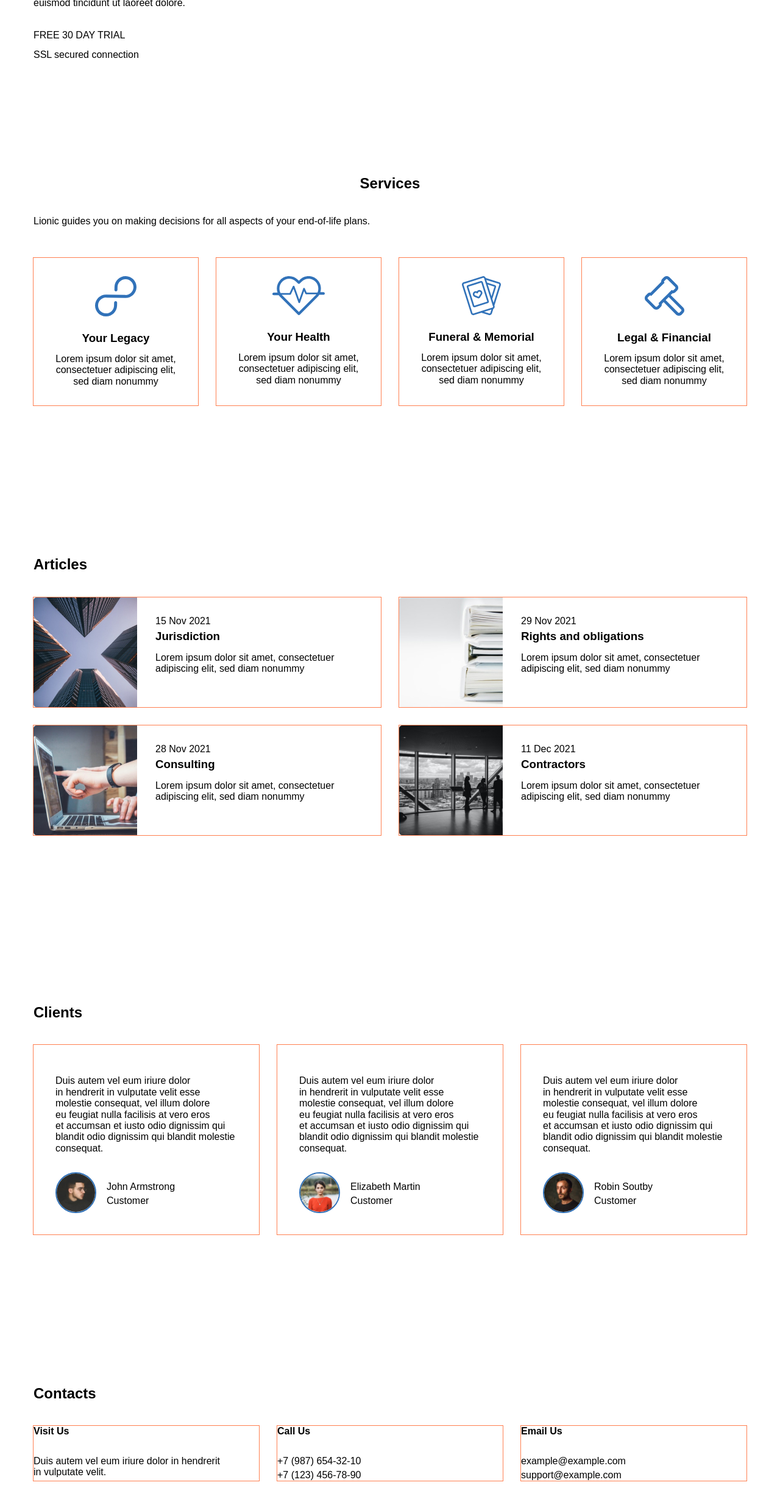
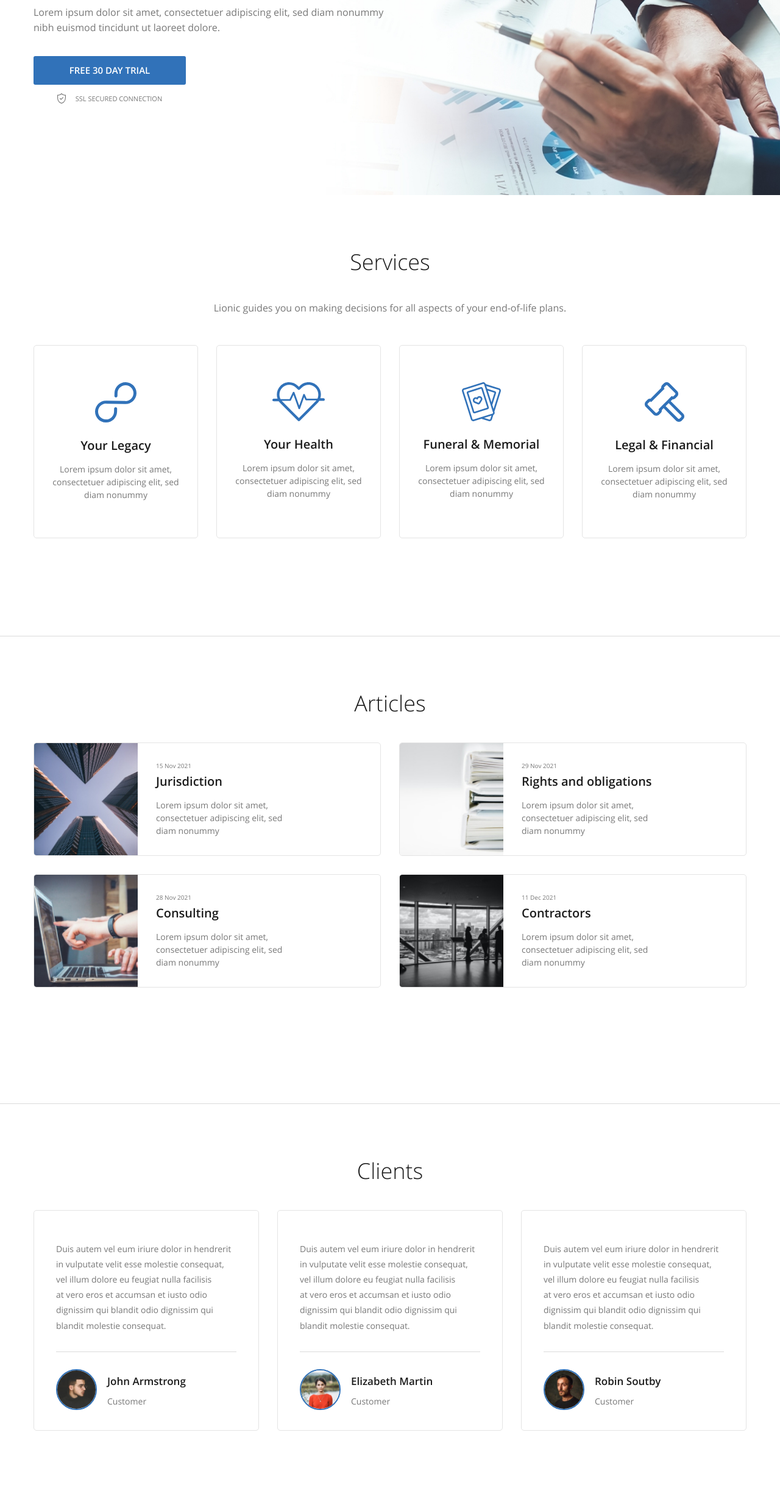
Before and after one commit to adambeckercodes/lionic-webpage, a plain HTML site: page index.html in a window 1280 px wide. Shown: the part 341-2800 px from the top of the page at 61% size. Drawn offline with Linux system fonts and the light colour scheme.

Commit message:
basit styles done

```diff
--- a/css/style.css
+++ b/css/style.css
@@ -17,9 +17,40 @@ img {
   max-width: 100%;
 }
 
+@font-face {
+  font-family: "OpenSans";
+  src: local("OpenSans-Regular"),
+    url("../fonts/OpenSansRegular.woff2") format("woff2"),
+    url("../fonts/OpenSansRegular.woff") format("woff");
+  font-weight: 400;
+  font-style: normal;
+  font-display: swap;
+}
+
+@font-face {
+  font-family: "OpenSans";
+  src: local("OpenSans-Light"),
+    url("../fonts/OpenSansLight.woff2") format("woff2"),
+    url("../fonts/OpenSansLight.woff") format("woff");
+  font-weight: 300;
+  font-style: normal;
+  font-display: swap;
+}
+
+@font-face {
+  font-family: "OpenSans";
+  src: local("OpenSans-SemiBold"),
+    url("../fonts/OpenSansSemiBold.woff2") format("woff2"),
+    url("../fonts/OpenSansSemiBold.woff") format("woff");
+  font-weight: 600;
+  font-style: normal;
+  font-display: swap;
+}
+
 body {
   min-width: 1200px;
-  font-family: 'font', sans-serif;
+  font-family: "OpenSans", sans-serif;
+  font-weight: 400;
 }
 
 /* GLOBAL */
@@ -37,6 +68,16 @@ body {
   cursor: pointer;
 }
 
+.btn {
+  font-size: 15px;
+  font-weight: 600;
+  color: white;
+  text-transform: uppercase;
+  padding: 15px 35px;
+  background-color: #3172b9;
+  border-radius: 3px;
+}
+
 .flex {
   display: flex;
 }
@@ -50,11 +91,21 @@ body {
 .section-title {
   margin: 0;
   margin-bottom: 40px;
+  color: #1c1c1c;
+  text-align: center;
+  font-size: 36px;
+  font-weight: 300;
+  line-height: 130%;
 }
 
 .section-descr {
   margin: 0;
   margin-bottom: 50px;
+  color: #787878;
+  text-align: center;
+  font-size: 16px;
+  font-weight: 400;
+  line-height: normal;
 }
 
 .section-offset {
@@ -65,6 +116,8 @@ body {
 /* HEADER */
 .header {
   padding: 36px 0;
+  border-bottom: 1px solid #c4c4c4;
+  background-color: white;
 }
 
 .header-container {
@@ -79,13 +132,24 @@ body {
   margin-right: 52px;
 }
 
+.header-link {
+  font-weight: 600;
+  color: #1c1c1c;
+  font-size: 15px;
+}
+
 .header-list-item:not(:last-child) {
   margin-right: 52px;
 }
 
 /* HERO */
 .hero {
-  padding: 100px 0;
+  padding-top: 100px;
+  padding-bottom: 150px;
+  background-image: url("../img/hero/hero-bg.jpg");
+  background-size: cover;
+  background-repeat: no-repeat;
+  background-position: center;
 }
 
 .hero-content {
@@ -97,18 +161,49 @@ body {
 .hero-title {
   margin: 0;
   margin-bottom: 25px;
+  color: #1c1c1c;
+  font-size: 40px;
+  font-weight: 300;
+  line-height: 130%;
 }
 
 .hero-descr {
   margin: 0;
   margin-bottom: 34px;
+  color: #787878;
+  font-size: 16px;
+  line-height: 155%;
+}
+
+.hero-wrapper {
+  flex-direction: column;
+  align-items: center;
 }
 
 .hero-btn {
   margin-bottom: 14px;
+  padding: 15px 35px;
+  min-width: 250px;
+}
+
+.hero-secure {
+  color: #787878;
+  font-size: 11px;
+  font-weight: 400;
+  line-height: 155%;
+  text-transform: uppercase;
+  background-image: url("../img/hero/secure.svg");
+  background-position: left center;
+  background-size: 14px 17px;
+  background-repeat: no-repeat;
+  padding-left: 30px;
 }
 
 /* SERVICES */
+.services {
+  border-bottom: 1px solid #dadada;
+}
+
 .services-title {
   text-align: center;
 }
@@ -120,9 +215,10 @@ body {
 .services-item {
   flex-direction: column;
   align-items: center;
-  padding: 30px;
+  padding: 60px 30px;
   width: 270px;
-  outline: 1px solid coral;
+  border: 1px solid #e4e4e4;
+  border-radius: 5px;
 }
 
 .services-item:not(:nth-child(4n)) {
@@ -136,22 +232,40 @@ body {
 .services-item-title {
   margin: 0;
   margin-bottom: 15px;
+  color: #1c1c1c;
+  text-align: center;
+  font-size: 20px;
+  font-weight: 600;
+  line-height: 130%;
 }
 
 .services-item-descr {
   margin: 0;
   text-align: center;
+  color: #787878;
+  text-align: center;
+  font-size: 14px;
+  font-weight: 400;
+  line-height: 150%;
 }
 
 /* ARTICLES */
+.articles {
+  border-bottom: 1px solid #dadada;
+}
 .articles-list {
   flex-wrap: wrap;
+}
+
+.blog-preview {
+  overflow: hidden;
+  border: 1px solid #e4e4e4;
+  border-radius: 5px;
 }
 
 .articles-item {
   width: 570px;
   margin-bottom: 30px;
-  outline: 1px solid coral;
 }
 
 .articles-item:not(:nth-child(2n)) {
@@ -169,24 +283,42 @@ body {
 .blog-preview-time {
   display: block;
   margin-bottom: 5px;
+  color: #787878;
+  font-size: 10px;
+  font-weight: 400;
+  line-height: 150%;
 }
 
 .blog-preview-title {
   margin: 0;
   margin-bottom: 15px;
+  color: #1c1c1c;
+  font-size: 20px;
+  font-weight: 600;
+  line-height: 130%;
 }
 
 .blog-preview-descr {
   margin: 0;
+  max-width: 210px;
+  color: #787878;
+  font-size: 14px;
+  font-weight: 400;
+  line-height: 150%;
 }
 
 /* CLIENTS */
+.clients {
+  border-bottom: 1px solid #dadada;
+}
+
 .clients-item {
   flex-direction: column;
   width: 370px;
   padding: 50px 36px;
   padding-bottom: 30px;
-  outline: 1px solid coral;
+  border: 1px solid #e4e4e4;
+  border-radius: 5px;
 }
 
 .clients-item:not(:nth-child(3n)) {
@@ -196,11 +328,17 @@ body {
 .clients-item-descr {
   margin: 0;
   margin-bottom: 30px;
+  color: #787878;
+  font-size: 14px;
+  line-height: 180%;
 }
 
 .clients-user {
   margin-top: auto;
   align-items: center;
+  border-top: 1px solid #dadada;
+  width: 100%;
+  padding-top: 28px;
 }
 
 .clients-avatar {
@@ -210,15 +348,31 @@ body {
 }
 
 .clients-avatar img {
-  border: 2px solid #3172B9;
+  width: 100%;
+  height: 100%;
+  border: 2px solid #3172b9;
   border-radius: 50px;
 }
 
 .clients-name {
   margin-bottom: 5px;
+  color: #1c1c1c;
+  font-size: 17px;
+  font-weight: 600;
+  line-height: 180%;
+}
+
+.clients-post {
+  color: #787878;
+  font-size: 14px;
+  line-height: 180%;
 }
 
 /* CONTACTS */
+.contacts {
+  border-bottom: 1px solid #dadada;
+}
+
 .contacts-address {
   font-style: normal;
 }
@@ -226,7 +380,22 @@ body {
 .contacts-item {
   flex-direction: column;
   width: 370px;
-  outline: 1px solid coral;
+  background-position: left top;
+  background-repeat: no-repeat;
+  background-size: 29px 29px;
+  padding-top: 48px;
+}
+
+.contacts-item-address {
+  background-image: url("../img/contacts/location.svg");
+}
+
+.contacts-item-phone {
+  background-image: url("../img/contacts/phone-number.svg");
+}
+
+.contacts-item-mail {
+  background-image: url("../img/contacts/email.svg");
 }
 
 .contacts-item:not(:nth-child(3n)) {
@@ -235,14 +404,21 @@ body {
 
 .contacts-item-caption {
   margin-bottom: 30px;
+  color: #1c1c1c;
+  font-size: 17px;
+  font-weight: 600;
+  line-height: 180%;
+}
+
+.contacts-item-text,
+.contacts-item-link {
+  color: #787878;
+  font-size: 14px;
+  line-height: 180%;
 }
 
 .contacts-item-text {
   margin: 0;
-}
-
-.contacts-item-link:not(:last-child) {
-  margin-bottom: 5px;
 }
 
 /* FOOTER */
@@ -264,6 +440,48 @@ body {
   margin-right: 25px;
 }
 
+.footer-copy {
+  color: #787878;
+  font-size: 12px;
+  line-height: normal;
+}
+
+.footer-nav {
+  margin-right: 56px;
+}
+
 .footer-item:not(:last-child) {
   margin-right: 28px;
 }
+
+.footer-link {
+  color: #787878;
+  font-size: 15px;
+  font-weight: 600;
+  line-height: normal;
+}
+
+.social-item:not(:last-child) {
+  margin-right: 32px;
+}
+
+.social-link {
+  display: block;
+  width: 24px;
+  height: 24px;
+  background-position: center;
+  background-repeat: no-repeat;
+  background-size: contain;
+}
+
+.social-link-twitter {
+  background-image: url("../img/footer/twitter.svg");
+}
+
+.social-link-linkedin {
+  background-image: url("../img/footer/linkedin.svg")
+}
+
+.social-link-email {
+  background-image: url("../img/footer/email.svg")
+}
--- a/index.html
+++ b/index.html
@@ -68,12 +68,14 @@
             Lorem ipsum dolor sit amet, consectetuer adipiscing elit, sed diam nonummy nibh euismod tincidunt
             ut&nbsp;laoreet dolore.
           </p>
+          <div class="hero-wrapper flex">
             <button class="btn btn-reset hero-btn">
               FREE 30&nbsp;DAY TRIAL
             </button>
             <span class="hero-secure">
               SSL secured connection
             </span>
+          </div>
         </div>
       </div>
     </section>
@@ -338,15 +340,15 @@
         </h2>
         <address class="contacts-address">
           <ul class="list-reset conracts-list flex">
-            <li class="contacts-item flex">
+            <li class="contacts-item flex contacts-item-address">
               <strong class="contacts-item-caption">
                 Visit Us
               </strong>
               <p class="contacts-item-text">
-                Duis autem vel eum iriure dolor in&nbsp;hendrerit in&nbsp;vulputate velit.
+                Duis autem vel eum iriure dolor<br>in&nbsp;hendrerit in&nbsp;vulputate velit.
               </p>
             </li>
-            <li class="contacts-item flex">
+            <li class="contacts-item flex contacts-item-phone">
               <strong class="contacts-item-caption">
                 Call Us
               </strong>
@@ -357,7 +359,7 @@
                 +7 (123) 456-78-90
               </a>
             </li>
-            <li class="contacts-item flex">
+            <li class="contacts-item flex contacts-item-mail">
               <strong class="contacts-item-caption">
                 Email Us
               </strong>
@@ -416,7 +418,7 @@
         </nav>
         <ul class="list-reset social flex">
           <li class="social-item">
-            <a href="#" class="social-link social-link-vk">
+            <a href="#" class="social-link social-link-twitter">
 
             </a>
           </li>
@@ -426,7 +428,7 @@
             </a>
           </li>
           <li class="social-item">
-            <a href="#" class="social-link social-link-mail">
+            <a href="#" class="social-link social-link-email">
 
             </a>
           </li>
```
Also changed, not shown: fonts/OpenSansLight.woff (added), fonts/OpenSansLight.woff2 (added), fonts/OpenSansRegular.woff (added), fonts/OpenSansRegular.woff2 (added), fonts/OpenSansSemiBold.woff (added), fonts/OpenSansSemiBold.woff2 (added), img/contacts/email.svg (added), img/contacts/location.svg (added), img/contacts/phone-number.svg (added), img/footer/email.svg (added), img/footer/linkedin.svg (added), img/footer/twitter.svg (added), img/hero/hero-bg.jpg (added), img/hero/secure.svg (added). Lines whose indentation alone changed are shown as unchanged.
